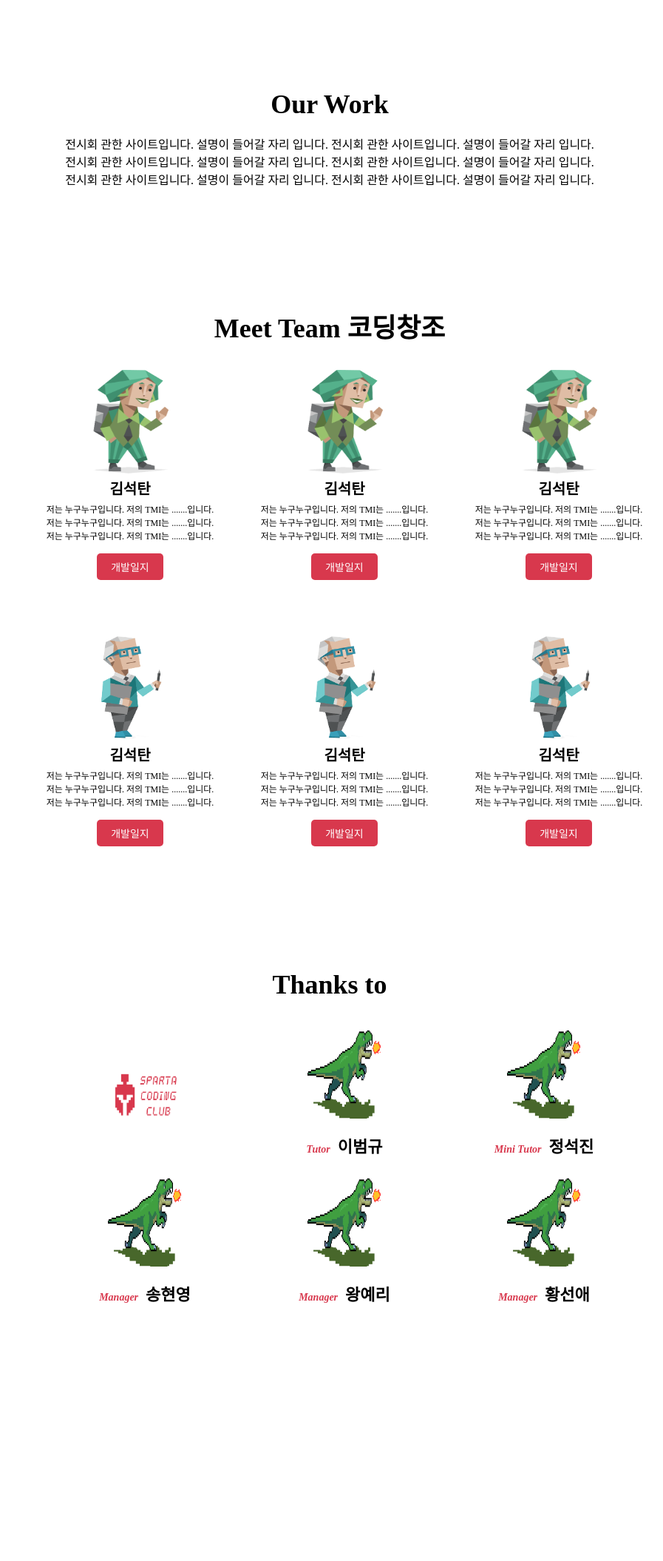
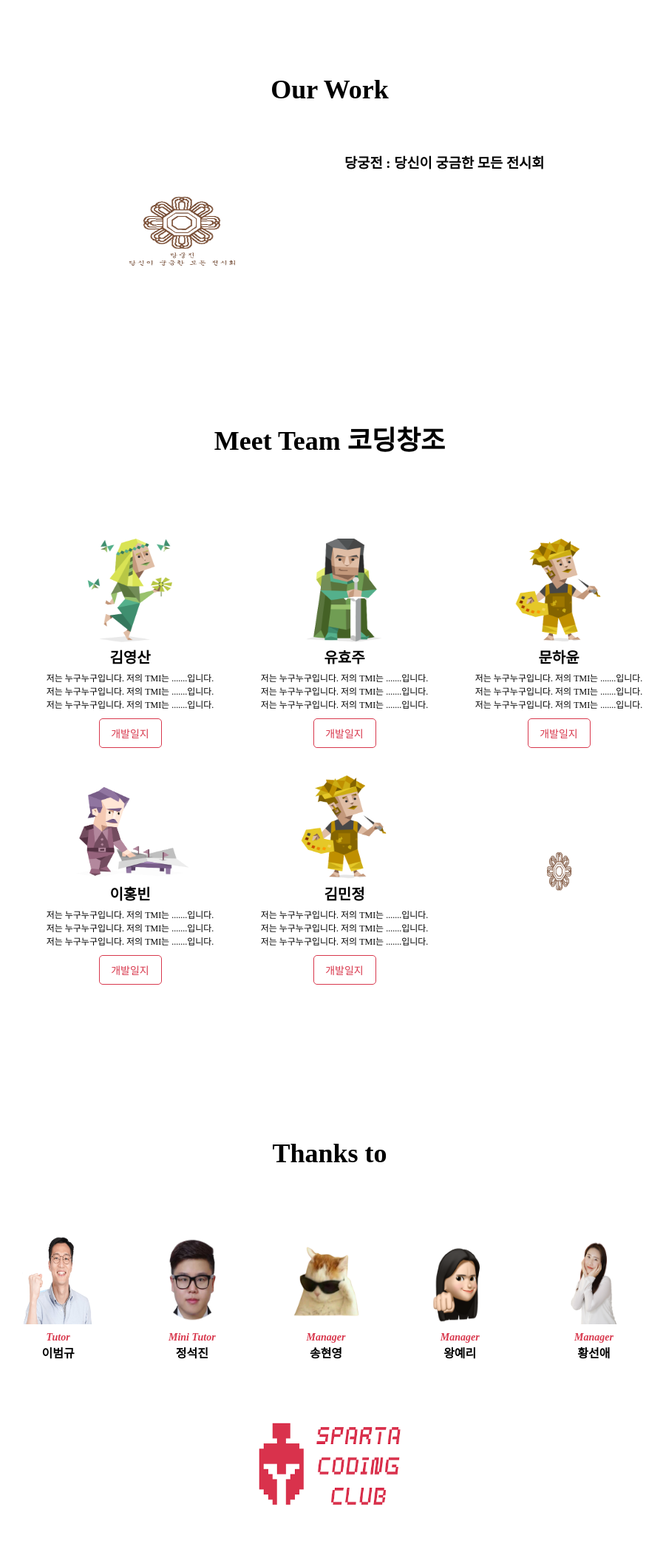
Before and after one commit to Hong-been/DangGungJeon, a Flask app: template templates/About_Us(kmj).html in a window 1280 px wide. Shown: the part 88-2198 px from the top of the page at 74% size, without its empty margins (194-1091 px from the left). Before the commit the page ends 1849 px from the top, so only its background shows below. Run offline with Flask 2, Linux system fonts and the light colour scheme; the template is opened without the code that fills it, so the values that code supplies are empty.

Commit message:
개인 개발일지 링크 연결, thanks to 레이아웃 변경

```diff
--- a/static/About_Us(kmj).css
+++ b/static/About_Us(kmj).css
@@ -5,19 +5,46 @@ header {
 }
 /*사이트 정보 파트*/
 .our_work {
-    text-align: center;
-    margin: 120px auto 160px auto;
-    width: 900px;
+    margin-top: 100px;
+    width: 100%;
+    height: 500px;
 }
 
-.our_work .title {
+.our_work > h1 {
+    text-align: center;
     font-size: 36px;
     font-weight: bold;
-    margin-bottom: 20px;
+
+}
+
+.our_work .contents1 {
+    width: 840px;
+    height: 300px;
+    display: flex;
+    margin : 20px auto 100px auto;
+}
+
+.our_work .contents1 .logo > img {
+    float: left;
+    width: 400px;
+    height: 270px;
+    margin-left: 20px;
+}
+
+.our_work .contents1 .desc {
+    float: left;
+    width: 390px;
+    height: 240px;
+    margin: 20px 0 0 20px;
+}
+
+.our_work .contents1 .desc > h3 {
+    margin-bottom: 30px;
 }
 
 /*팀원설명 파트*/
 .team .title {
+    margin-bottom:100px;
     text-align: center;
     font-size: 36px;
     font-weight: bold;
@@ -27,13 +54,13 @@ header {
 .team .box {
     display: flex;
     width: 840px;
-    height: 360px;
+    height: 320px;
     margin: auto;
 }
 
 .team .box > li {
     flex: 1;
-    height: 360px;
+    height: 320px;
 }
 
 .team .box > li:not(:last-child) {
@@ -46,6 +73,18 @@ li {
 }
 
 /* 팀원 개별 박스*/
+.team .box .solo {
+    margin: auto;
+    display: block;
+}
+
+.team .box .solo > img {
+    width: 40px;
+    height: 60px;
+    margin: 110px auto 0 auto;
+    display: block;
+}
+
 .team .box .box-body {
     text-align: center;
     margin: auto;
@@ -54,7 +93,7 @@ li {
 .team .box .box-body > img {
     width: 160px;
     height: 140px;
-    margin: 10px auto 0 auto;
+    margin: 10px auto 5px auto;
     display: block;
 }
 
@@ -62,79 +101,95 @@ li {
     font-size: 20px;
     font-weight: bold;
     text-align: center;
-    margin: 5px auto 0 auto;
+    margin: auto;
 }
 
 .team .box .box-body .text {
     width : 240px;
     font-size: 12px;
-    margin: 5px auto 10px auto;
+    margin: 5px auto 5px auto;
 }
 
-.team .box .box-body > a .url {
-    width: 90px;
-    height: 36px;
-    background: #D8384D;
-    color: #fff;
-    font-size: 14px;
-    margin: 5px auto 0 auto;
-    border: 0;
-    border-radius: 5px;
-    outline: 0;
+.team .box .box-body > button {
+  background-color: white;
+  color: #D8384D;
+  border: 1.6px solid #D8384D;
+  width: 85px;
+  height: 40px;
+  font-size: 14px;
+  margin: 5px auto 0 auto;
+  text-align: center;
+  border-radius: 5px;
+  transition-duration: 0.4s;
 }
 
-/*thnks to 부분*/
-.thanks .title {
+.team .box .box-body > button:hover {
+  background-color: #D8384D;
+  color: white;
+}
+
+
+/*땡스투*/
+.help > h1 {
     text-align: center;
     font-size: 36px;
     font-weight: bold;
-    margin-top: 100px;
-    margin-bottom: 30px;
+    margin-top: 180px;
 }
 
-.thanks .box-2 .body .position {
-    font-style:italic;
-    font-size:14px;
-    padding-right:10px;
-    color: #D8384D;
+.help .contents3 {
+    width: 900px;
+    height : 240px;
+    margin: 50px auto 200px auto;
 }
 
-/*땡스투 박스*/
-.thanks .box-2 .body .name {
-    font-size: 22px;
-    font-weight: bold;
-    text-align: center;
-    margin-top: 20px;
-}
-
-.thanks .box-2 {
+.help .contents3 .group {
     display: flex;
-    width: 800px;
-    height: 200px;
+    width: 900px;
+    height: 240px;
     margin: auto;
 }
 
-.thanks .box-2 > li {
+.help .contents3 .group > li {
     flex: 1;
-    height: 200px;
-}
-
-.thanks .box-2 > li:not(:last-child) {
+    height: 180px;
+    margin-top: 30px;
     margin-right: 10px;
 }
 
-.thanks .box-2 .body .logo {
-    display: block;
-    margin: auto;
-    width: 200px;
-    height: 200px;
+.help .contents3 .group > li:not(:last-child) {
+    margin-right: 16px;
 }
 
-.thanks .box-2 .body .box-img-top-2 {
+.help .contents3 .group .body .box-img-top-2 {
     width: 100px;
     height: 120px;
     margin: 10px auto 0 auto;
     display: block;
+}
+
+.help .contents3 .group .body .name {
+    font-size: 16px;
+    font-weight: bold;
+    text-align: center;
+    margin-top: 10px;
+}
+
+.help .contents3 .group .body .position {
+    font-style:italic;
+    font-size:14px;
+    font-weight: bold;
+    display: block;
+    margin: auto;
+    color: #D8384D;
+}
+
+
+.help .contents3 > img {
+    display: block;
+    margin: 50px auto 0 auto;
+    width: 200px;
+    height: 120px;
 }
 
 
--- a/templates/About_Us(kmj).html
+++ b/templates/About_Us(kmj).html
@@ -12,12 +12,17 @@
     <header></header>
     <!--사이트 정보-->
     <div class="our_work">
-        <h1 class="title">Our Work</h1>
-        <p class="desc">
-            전시회 관한 사이트입니다. 설명이 들어갈 자리 입니다. 전시회 관한 사이트입니다. 설명이 들어갈 자리 입니다.
-            <br>전시회 관한 사이트입니다. 설명이 들어갈 자리 입니다. 전시회 관한 사이트입니다. 설명이 들어갈 자리 입니다.
-            <br>전시회 관한 사이트입니다. 설명이 들어갈 자리 입니다. 전시회 관한 사이트입니다. 설명이 들어갈 자리 입니다.
+        <h1>Our Work</h1>
+        <div class="contents1">
+            <div class="logo">
+                <img src="/static/logo_dang.png"
+            </div>
+            <div class="desc">
+                <h3>당궁전 : 당신이 궁금한 모든 전시회</h3>
+                <p>
                 </p>
+            </div>
+        </div>
     </div>
 
     <!--팀원 소개-->
@@ -26,124 +31,103 @@
         <ul class="box">
             <li>
                 <div class="box-body">
-                    <img src="../static/enfp.png">
-                    <p class="name">김석탄</p>
+                    <img title="INFP" src="../static/ys.png">
+                    <p class="name">김영산</p>
                     <p class="text">
                     저는 누구누구입니다. 저의 TMI는 .......입니다.  저는 누구누구입니다. 저의 TMI는 .......입니다. 저는 누구누구입니다. 저의 TMI는 .......입니다.
                     </p>
-                    <a href="https://www.naver.com/" target="_blank">
-                        <button class="url">개발일지</button>
-                    </a>
+                    <button class="url" onclick="window.open('https://ezkoding.tistory.com')">개발일지</button>
                 </div>
             </li>
             <li>
                 <div class="box-body">
-                    <img src="../static/enfp.png">
-                    <p class="name">김석탄</p>
+                    <img title="ENFJ" src="../static/hj.png">
+                    <p class="name">유효주</p>
                     <p class="text">
                     저는 누구누구입니다. 저의 TMI는 .......입니다.  저는 누구누구입니다. 저의 TMI는 .......입니다. 저는 누구누구입니다. 저의 TMI는 .......입니다.
                     </p>
-                    <a href="https://www.naver.com/" target="_blank">
-                        <button class="url">개발일지</button>
-                    </a>
+                    <button class="url" onclick="window.open('https://pbling.tistory.com/')">개발일지</button>
                 </div>
             </li>
             <li>
                 <div class="box-body">
-                    <img src="../static/enfp.png">
-                    <p class="name">김석탄</p>
+                    <img title="ISFP" src="../static/hy_mj.png">
+                    <p class="name">문하윤</p>
                     <p class="text">
                     저는 누구누구입니다. 저의 TMI는 .......입니다.  저는 누구누구입니다. 저의 TMI는 .......입니다. 저는 누구누구입니다. 저의 TMI는 .......입니다.
                     </p>
-                    <a href="https://www.naver.com/" target="_blank">
-                        <button class="url">개발일지</button>
-                    </a>
+                    <button class="url" onclick="window.open('https://velog.io/@mhy9502')">개발일지</button>
                 </div>
             </li>
         </ul>
         <ul class="box">
             <li>
                 <div class="box-body">
-                    <img src="../static/istj.png">
-                    <p class="name">김석탄</p>
+                    <img title="INTJ" src="../static/hb.png">
+                    <p class="name">이홍빈</p>
                     <p class="text">
                     저는 누구누구입니다. 저의 TMI는 .......입니다.  저는 누구누구입니다. 저의 TMI는 .......입니다. 저는 누구누구입니다. 저의 TMI는 .......입니다.
                     </p>
-                    <a href="https://www.naver.com/" target="_blank">
-                        <button class="url">개발일지</button>
-                    </a>
+                    <button class="url" onclick="window.open('https://sulfuric-lunge-ed9.notion.site/15-577bc72da1dc40d7a690cfa19a57c17f')">개발일지</button>
                 </div>
             </li>
             <li>
                 <div class="box-body">
-                    <img src="../static/istj.png">
-                    <p class="name">김석탄</p>
+                    <img title="ISFP" src="../static/hy_mj.png">
+                    <p class="name">김민정</p>
                     <p class="text">
                     저는 누구누구입니다. 저의 TMI는 .......입니다.  저는 누구누구입니다. 저의 TMI는 .......입니다. 저는 누구누구입니다. 저의 TMI는 .......입니다.
                     </p>
-                    <a href="https://www.naver.com/" target="_blank">
-                        <button class="url">개발일지</button>
-                    </a>
+                    <button class="url" onclick="window.open('https://velog.io/@minnjeong_kim')">개발일지</button>
                 </div>
             </li>
-            <li>
-                <div class="box-body">
-                    <img src="../static/istj.png">
-                    <p class="name">김석탄</p>
-                    <p class="text">
-                    저는 누구누구입니다. 저의 TMI는 .......입니다.  저는 누구누구입니다. 저의 TMI는 .......입니다. 저는 누구누구입니다. 저의 TMI는 .......입니다.
-                    </p>
-                    <a href="https://www.naver.com/" target="_blank">
-                        <button class="url">개발일지</button>
-                    </a>
-                </div>
+            <li class="solo">
+                <img src="/static/logo.png">
             </li>
         </ul>
     </div>
 
     <!--도움을 주신 분들 설명-->
-    <div class="thanks">
+    <div class="help">
         <h1 class="title">Thanks to</h1>
-        <ul class="box-2">
+        <div class="contents3">
+            <div class="group">
                 <li>
                 <div class="body">
-                    <img class="logo" src="../static/club.png" width="150px" height="180px">
-                </div>
-            </li>
-            <li>
-                <div class="body">
-                    <img class="box-img-top-2" src="../static/dino.png">
+                    <img class="box-img-top-2" src="../static/bk.png">
                     <p class="name"><span class="position">Tutor</span>이범규</p>
                 </div>
                 </li>
                 <li>
                     <div class="body">
-                    <img class="box-img-top-2" src="../static/dino.png">
+                        <img class="box-img-top-2" src="/static/sj.png">
                         <p class="name"><span class="position">Mini Tutor</span>정석진</p>
                     </div>
                 </li>
-        </ul>
-        <ul class="box-2">
                 <li>
                     <div class="body">
-                    <img class="box-img-top-2" src="../static/dino.png">
+                        <img class="box-img-top-2" src="/static/hy.png">
                         <p class="name"><span class="position">Manager</span>송현영</p>
                     </div>
                 </li>
                 <li>
                     <div class="body">
-                    <img class="box-img-top-2" src="../static/dino.png">
+                        <img class="box-img-top-2" src="/static/yr.png">
                         <p class="name"><span class="position">Manager</span>왕예리</p>
                     </div>
                 </li>
                 <li>
                     <div class="body">
-                    <img class="box-img-top-2" src="../static/dino.png">
+                        <img class="box-img-top-2" src="/static/sa.png">
                         <p class="name"><span class="position">Manager</span>황선애</p>
                     </div>
                 </li>
-        </ul>
             </div>
+            <img class="logo" src="/static/sparta.png">
+        </div>
+    </div>
+
+
     <footer></footer>
 </body>
 </html>
```
Also changed, not shown: static/bk.png (added), static/club.png (deleted), static/dino.png (deleted), static/enfp.png (deleted), static/hb.png (added), static/hj.png (added), static/hy.png (added), static/hy_mj.png (added), static/istj.png (deleted), static/link.png (deleted), static/logo_dang.png, static/sa.png (added), static/sj.png (added), static/sparta.png (added), 2 more files. Lines whose indentation alone changed are shown as unchanged.
